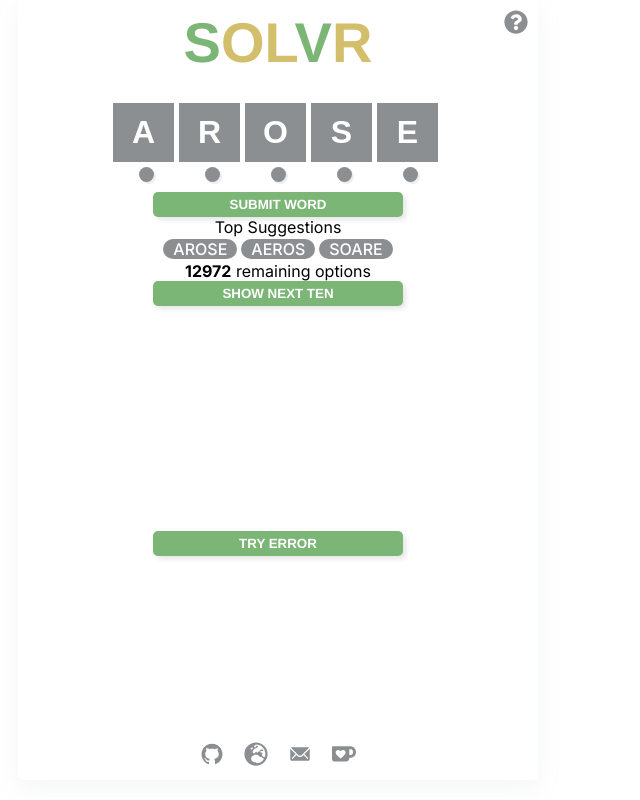
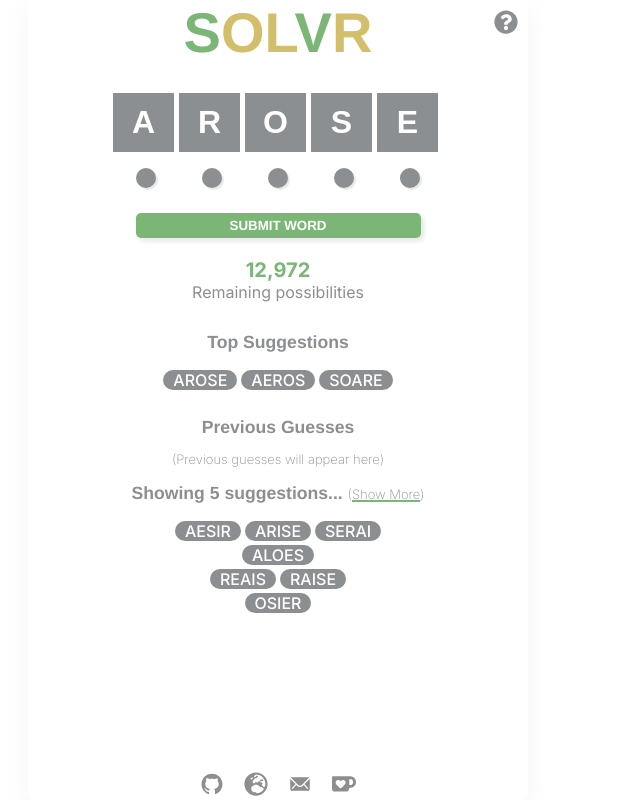
Before and after one commit to Fordcois/wordle-solver, a Next.js app: page / in a window 1280 px wide. Shown: the whole page, without its empty margins (362-1002 px from the left). Built offline with nearby package versions, Linux system fonts and the light colour scheme.

Commit message:
Completes CSS

```diff
--- a/src/app/globals.css
+++ b/src/app/globals.css
@@ -17,18 +17,19 @@
 
 
 .container {
-  background-color: rgb(255,255,255);
   min-width: 350px;
   max-width: 500px;
-    min-height: 95vh;
-    padding: 10px;
-    margin: 0px auto;
+  min-height: 100dvh;
+  height: 100dvh; /* Add this line */
+  margin-left: auto;
+  margin-right: auto;
   display: flex;
   flex-direction: column;
   align-items: center;
   text-align: center;
   border-radius: 5px;
   box-shadow: rgba(149, 157, 165, 0.1) 0px 8px 24px;
+  overflow: hidden; /* Add this line */
 }
 
 .headerContainer{
@@ -40,8 +41,8 @@
 
 .headerContainer .headericon{
   position: absolute;
-  top: 0;
-  right: 0;
+  top: 10px;
+  right: 10px;
 }
 
 .Title{
@@ -55,14 +56,15 @@
 
 .LetterContainer{
   display: flex;
-  padding-bottom: 10px;
+  padding-bottom: 25px;
 }
 
 .letterBox-Container{
   display: flex;
+  height: 95px;
   flex-direction: column;
   align-items: center;
-  justify-content: center;
+  justify-content: space-between;
   text-align: center;
 }
 
@@ -92,7 +94,7 @@
   background-color: var(--Green);
   border: none;
   padding: 5px 0px;
-  width: 250px;
+  width: 285px;
   font-family: var(--LetterFont);
   font-weight: 700;
   text-transform: uppercase;
@@ -227,12 +229,12 @@
 }
 
 .colour-change-button{
-  height: 15px;
-  width: 15px;
+  height: 20px;
+  width: 20px;
   border-radius: 15px;
   margin-top: 5px;
   cursor: pointer;
-  box-shadow: rgba(139, 143, 145, .15) 2px 2px 0px;
+  box-shadow: rgba(139, 143, 145, .2) 2px 2px 0px;
 }
 
 
@@ -262,13 +264,22 @@
     animation: flip-leave 250ms ease forwards;
   }
 
-  .prev-guess-title{
+  .body-title{
     color: var(--Grey);
     font-family: var(--LetterFont);
+    font-size: 1.1rem;
     font-weight: 700;
+    padding: 10px 0px;
   }
 
-  .prev-guess-container{
+.previous-guesses-containers{
+  padding: 10px 0px;
+  overflow: auto;
+  scrollbar-width: thin; /* "auto" or "thin" */
+  scrollbar-color: var(--Green) white;
+}
+
+  .single-prev-guess{
     display: flex;
     justify-content: space-between;
     font-family: var(--LetterFont);
@@ -276,14 +287,60 @@
     font-weight: 700;
   }
 
+  .remaining-options-wrapper {
+    flex: 1;
+    min-height: 0;
+    width: 100%;
+    display: flex;
+    flex-direction: column;
+    overflow: hidden;
+  }
+
   .remaining-options-area {
+    padding: 10px 0;
     display: flex;
-
     flex-direction: column;
     align-items: center;
-    height: 225px;
+    width: 100%;
+    flex: 1; /* Add this line */
+    min-height: 0; /* Add this line */
     overflow-y: auto;
-    overflow-x: hidden; /* Hide horizontal scrollbar */
-    scrollbar-width: thin; /* "auto" or "thin" */
+    overflow-x: hidden;
+    scrollbar-width: thin;
     scrollbar-color: var(--Green) white;
   }
+
+.five-padding{
+  padding: 5px 0px;
+}
+
+.possibilities-number-container{
+  color: var(--Grey);
+  padding: 20px 0px;
+}
+
+.possibilities-number-container .green-bold{
+  font-size: 1.25rem;
+  color: var(--Green);
+  font-weight: 700;
+}
+
+.small-light-font{
+  color: var(--Grey);
+  font-size: small;
+  font-weight: 200;
+}
+.small-light-font-link{
+  color: var(--Grey);
+  font-size: small;
+  font-weight: 200;
+  cursor: pointer;
+  text-decoration: 2px solid underline var(--Green);
+}
+
+.small-light-font-link:hover{
+  color: var(--Green);
+  font-size: small;
+  cursor: pointer;
+  text-decoration: 2px solid underline var(--Grey);
+}
--- a/src/components/PreviousGuesses.tsx
+++ b/src/components/PreviousGuesses.tsx
@@ -14,12 +14,17 @@
 
 const PrevGuessDisplay: React.FC<PrevGuessDisplayProps> = ({previousGuesses}) => {
   return (
-<div>
-    {previousGuesses.length > 0 && (
+<div className="previous-guesses-containers">
+  <div className='body-title'>Previous Guesses</div>
+
+    {previousGuesses.length === 0?
     <div>
-        <span className='prev-guess-title'>Previous Guesses</span>
+      <span className="small-light-font">(Previous guesses will appear here)</span>
+    </div>
+    :
+    <div>
         {previousGuesses.map((guess, index) => (
-        <div className='prev-guess-container' key={index}>
+        <div className='single-prev-guess' key={index}>
             <span style={{ color: guess[0].colour }}> {guess[0].letter} </span>
             <span style={{ color: guess[1].colour }}> {guess[1].letter}</span>
             <span style={{ color: guess[2].colour }}> {guess[2].letter}</span>
@@ -27,14 +32,7 @@
             <span style={{ color: guess[4].colour }}> {guess[4].letter}</span>
         </div>
         ))}
-        ONE<br/>
-        TWo<br/>
-        Three<br/>
-        Four<br/>
-        Five<br/>
-        Six
-</div>
-)}
+      </div>}
   </div>)
 };
 
--- a/src/components/index.tsx
+++ b/src/components/index.tsx
@@ -11,6 +11,7 @@
 import LetterSquare from './LetterSquare';
 import PrevGuessDisplay from './PreviousGuesses';
 import RemainingOptions from './remainingoptions';
+import PossibilitiesNumber from './possibilityNumber';
 
 const SolvrIndex: React.FC = () => {
 
@@ -113,7 +114,7 @@
 const WordSubmit = () => {
     const submittedWord = [userWord[0].letter,userWord[1].letter, userWord[2].letter,userWord[3].letter, userWord[4].letter].join('')
 
-    if (!possibleWords.includes(submittedWord)) {
+    if (!possibleWords.includes(submittedWord) || possibleWords.length == 1) {
         flashErrorMessage('INVALID WORD');
         return;
     }
@@ -166,19 +167,20 @@
     <button className='button-Green' onClick={WordSubmit}>submit word</button>
 
 
+    <PossibilitiesNumber length={sortedWords.length}/>
 
-    {groupedWords[0].length !== 1? 'Top Suggestions':'Top Suggestion'}
-    <PossibleAnswer wordlist={groupedWords[0]} setWordToAnswer={setWordToAnswer}/>
+   <div className='body-title'> {groupedWords[0].length !== 1? 'Top Suggestions':'Top Suggestion'}</div>
 
-    <span><b>{sortedWords.length}</b> remaining options</span>
+    <div className='five-padding'>
+        <PossibleAnswer wordlist={groupedWords[0]} setWordToAnswer={setWordToAnswer}/>
+    </div>
 
     <PrevGuessDisplay previousGuesses={previousGuesses} />
 
-    <RemainingOptions groupedWords={groupedWords} setWordToAnswer={setWordToAnswer}/>
+    <div className="remaining-options-wrapper">
+        <RemainingOptions groupedWords={groupedWords} setWordToAnswer={setWordToAnswer}/>
+    </div>
 
-
-
-    <button className='button-Green'onClick={()=>flashErrorMessage('ERROR')}>Try Error</button>
     <Footer/>
 </div>
 );};
--- /dev/null
+++ b/src/components/possibilityNumber.tsx
@@ -0,0 +1,25 @@
+import React from "react";
+
+interface PossibilitiesNumberProps {
+    length: number;
+}
+const PossibilitiesNumber: React.FC<PossibilitiesNumberProps> = ({length}) => {
+return (
+    <div className="possibilities-number-container">
+    {length > 1 ?
+    // More than One Remaining Option
+    <div>
+    <span className="green-bold">{length.toLocaleString()}</span>
+    <br/>
+    Remaining possibilities
+    </div>:
+    // Only One Option
+    <div>
+    Puzzle Solved
+    </div>
+    }
+    </div>
+);
+};
+
+export default PossibilitiesNumber;
--- a/src/components/remainingoptions.tsx
+++ b/src/components/remainingoptions.tsx
@@ -1,30 +1,39 @@
-import React, {useState} from "react";
+import React, {useState, useEffect} from "react";
 import PossibleAnswer from "./answergroup";
 
 type setWordToAnswer = (newWord: string) => void;
 interface RemainingOptionsProps {
     groupedWords: string[][];
     setWordToAnswer:setWordToAnswer;
+
   }
 const RemainingOptions: React.FC<RemainingOptionsProps> = ({groupedWords,setWordToAnswer}) => {
 
     const [answersToShow,setanswersToShow] = useState<number>(0);
+    const shownAnswers = Math.min(answersToShow, groupedWords.length);
+
+    useEffect(() => {
+        setanswersToShow(5);
+    }, [groupedWords]);
 
     const ShowMoreAnswers=(showExtra:number) => {
         if (answersToShow+showExtra < groupedWords.length){setanswersToShow(answersToShow+showExtra)}
         else {setanswersToShow(groupedWords.length)}
     }
 
-
 return (
-    <div>
-
-<button className='button-Green' onClick={()=>ShowMoreAnswers(10)}>Show Next Ten</button>
+<div style={{width:'100%', height: '100%', display: 'flex', flexDirection: 'column'}}>
+    <div className="five-padding">
+        <span className='body-title'>Showing {shownAnswers.toLocaleString()} suggestions... </span>
+        <span className="small-light-font">(</span>
+        <span className="small-light-font-link"onClick={()=>ShowMoreAnswers(5)}>Show More</span>
+        <span className="small-light-font">)</span>
+    </div>
 
     <div className="remaining-options-area">
-        {groupedWords.slice(1,answersToShow).map((group, index) => (
-            <PossibleAnswer key={index} wordlist={group} setWordToAnswer={setWordToAnswer}/>))
-            }
+        {groupedWords.slice(1, answersToShow).map((group, index) => (
+            <PossibleAnswer key={index} wordlist={group} setWordToAnswer={setWordToAnswer} />
+        ))}
     </div>
 </div>
   );
```
Lines whose indentation alone changed are shown as unchanged.
